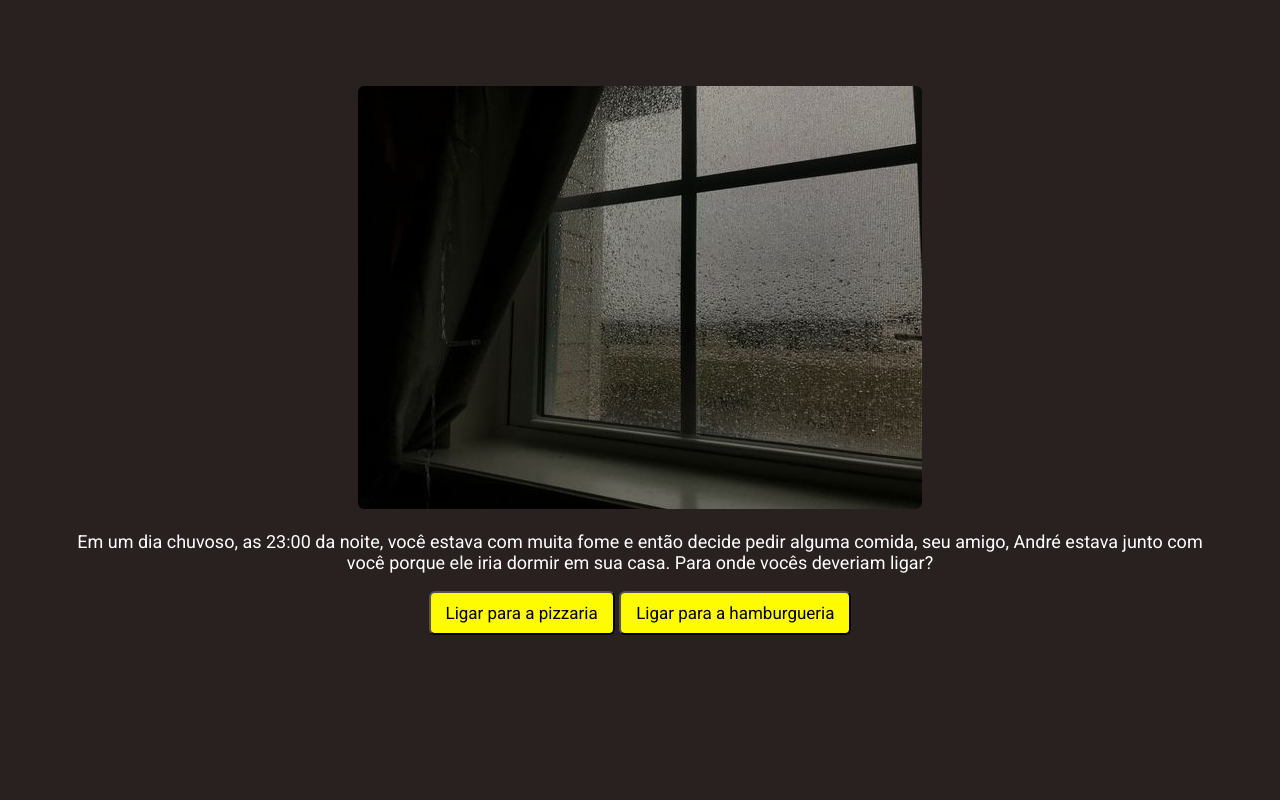
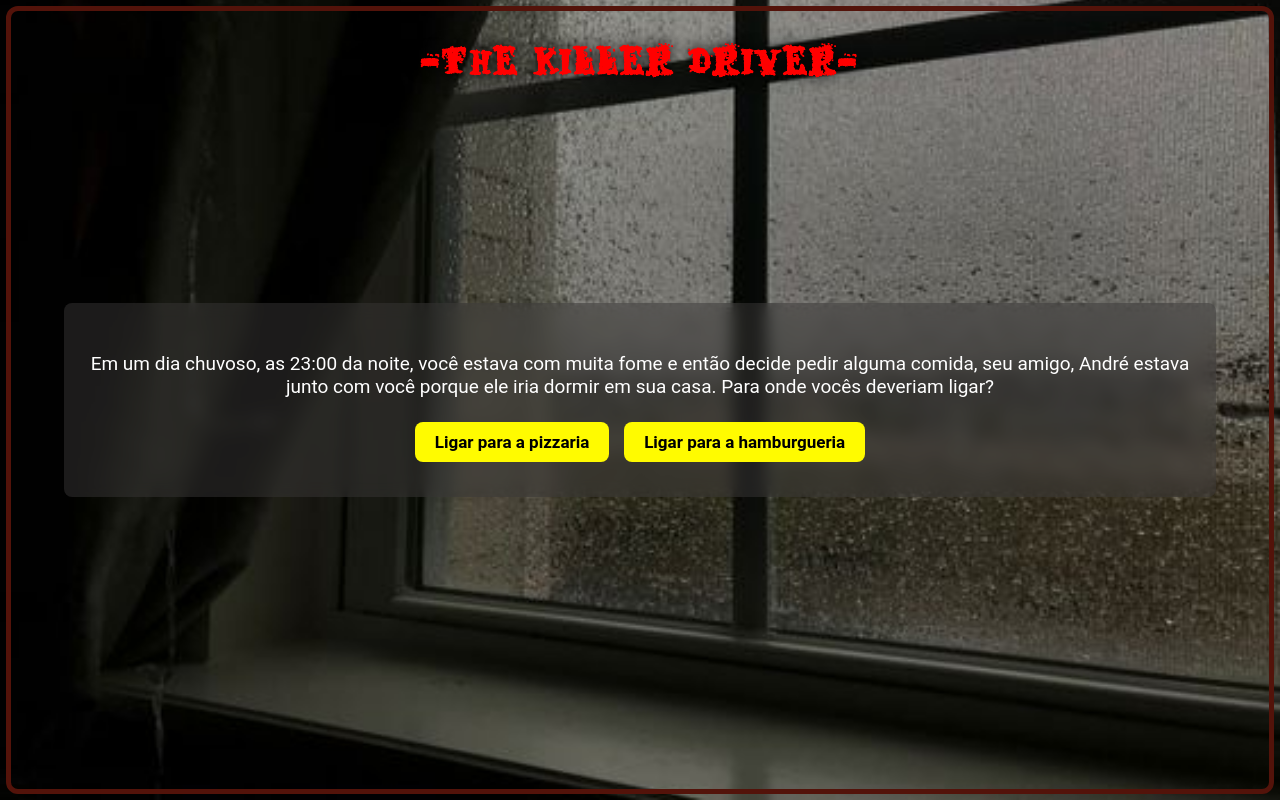
Before and after one commit to Eliasinho123/histaria-assombradas, a plain HTML site: page index.html in a window 1280 px wide. Drawn offline with Linux system fonts and the light colour scheme.

Commit message:
alt files

```diff
--- a/css/style.css
+++ b/css/style.css
@@ -1,15 +1,30 @@
+@font-face {
+    font-family: BlackBoard;
+    src: url(../assets/BlackBoard.ttf);
+}
+
 body {
     background-color: #292020;
     color: rgb(255, 255, 255);
     font-family: "Roboto", serif;
-    font-size: 18px;
+    font-size: 19px;
     display: flex;
     justify-content: center;
     align-items: center;
-    height: 700px;
-    margin: 10px;
-    z-index: 1000;
+    height: 100vh;
+    margin: 0;
     flex-direction: column;
+}
+
+.title{
+    font-size: 38px;
+    font-family: "BlackBoard";
+    font-weight: 900;
+    position: absolute;
+    top: 20px;
+    letter-spacing: 5px;
+    color: #ff0000;
+    text-shadow: 0 0 15px #000;
 }
 
 button {
@@ -17,8 +32,16 @@ button {
     color: rgb(0, 0, 0);
     font-family: "Roboto", serif;
     font-size: 17px;
-    padding: 10px 15px;
-    border-radius: 6px;
+    font-weight: bolder;
+    border: none;
+    padding: 10px 20px;
+    margin: 5px 5px;
+    border-radius: 8px;
+    transition: 0.6s;
+}
+
+button:hover{
+    background-color: #959200;
 }
 
 .passo {
@@ -39,5 +62,30 @@ main {
 }
 
 img{
-    border-radius: 6px;
+    inset: 0;
+    z-index: -1;
+    position: absolute;
+    width: 100%;
+    height: 100vh;
+    object-fit: cover;
+    object-position: bottom center;
 }
+
+body::after{
+    margin: 6px;
+    position: absolute;
+    inset: 0;
+    content: '';
+    background-color: transparent;
+    border: 5px solid rgb(83, 19, 10);
+    border-radius: 12px;
+    z-index: -1;
+}
+
+.text{
+    z-index: 2;
+    background-color: #3b3a3a7a;
+    backdrop-filter: blur(8px);
+    border-radius: 8px;
+    padding: 30px 20px;
+}
--- a/index.html
+++ b/index.html
@@ -6,146 +6,192 @@
     <link rel="stylesheet" href="css/style.css">
     <link rel="preconnect" href="https://fonts.googleapis.com">
     <link rel="preconnect" href="https://fonts.gstatic.com" crossorigin>
-    <link href="https://fonts.googleapis.com/css2?family=Roboto:ital,wght@0,200;0,300;0,400;0,500;0,600;0,700;1,200;1,300;1,400;1,500;1,600;1,700&display=swap" rel="stylesheet">
+    <link href="https://fonts.googleapis.com/css2?family=:Robototal,wght@0,200;0,300;0,400;0,500;0,600;0,700;1,200;1,300;1,400;1,500;1,600;1,700&display=swap" rel="stylesheet">
     <title>The killer driver</title>
 </head>
 <body>
+    <h1 class="title">
+        -The killer driver-
+    </h1>
     <main>
         <div class="passo ativo" id="passo-0">
             <img src="assets/cenario-passo0.jpg" alt="">
+            <div class="text">
                 <p>Em um dia chuvoso, as 23:00 da noite, você estava com muita fome e então decide pedir alguma comida, seu amigo, André estava junto com você porque ele iria dormir em sua casa. Para onde vocês deveriam ligar?</p>
                 <button class="btn-proximo" data-proximo="1">Ligar para a pizzaria</button>
                 <button class="btn-proximo" data-proximo="2">Ligar para a hamburgueria</button>
             </div>
+        </div>
 
         <div class="passo" id="passo-1">
             <img src="assets/cenario-passo1.jpg" alt="">
+            <div class="text">
                 <p>Vocês decidiram ligar para a pizzaria... Um atendente com a voz bem grossa atende sua chamada: "Boa noite, qual seria o pedido de vocês?</p>
                 <button class="btn-proximo" data-proximo="3">Espera, como você sabe que estou com mais alguém?</button>
                 <button class="btn-proximo" data-proximo="4">Hmm... acho que vou querer duas pizzas, calabresa e portuguesa.</button>
             </div>
+        </div>
 
         <div class="passo" id="passo-3">
+            <div class="text">
                 <p>Ninguém respondeu, o atendente desligou, o que devo fazer agora?</p>
                 <button class="btn-proximo" data-proximo="5">Acho que um hamburguer seria uma boa.</button>
                 <button class="btn-proximo" data-proximo="1">Ligar de novo.</button>
             </div>
+        </div>
 
         <div class="passo" id="passo-4">
+            <div class="text">
                 <p>Claro, claro, uma boa opção... já estamos preparando especialmente para você, aguarde e tenha uma boa noite.</p>
                 <button class="btn-proximo" data-proximo="7">hm... ok.</button>
                 <button class="btn-proximo" data-proximo="8">Quanto tempo vai demorar?.</button>
             </div>
+        </div>
 
         <div class="passo" id="passo-5">
+            <div class="text">
                 <p>...</p>
                 <button class="btn-proximo" data-proximo="2">Ligar para a hamburgueria</button>
-
+            </div>
         </div>
 
 
         <div class="passo" id="passo-6">
             <img src="assets/cenario-passo6.jpg" alt="">
+            <div class="text">
                 <p>Você não viu os noticiários? estes crimes geralmente acontecem esse horário, não sabemos quem são os criminosos, eles se disfarçam de entregadores para descobrir o endereço de suas vítimas, ou até mesmo já sabem onde elas moram. Então tome cuidado rapaz, e tenha uma boa noite. Atendente desliga. </p>
                 <button class="btn-proximo" data-proximo="15">Ok... bizarro isso, mas vamos esperar né</button>
                 <button class="btn-proximo" data-proximo="15"> Ouviu essa andré? assassinos pela área, melhor a gente ficar esperto. Vamos esperar agora. </button>
             </div>
+        </div>
 
         <div class="passo" id="passo-2">
             <img src="assets/cenario-passo1.jpg" alt="">
+            <div class="text">
                 <p>Um cara com uma voz animada atende: "Olá caro cliente, o que deseja? espero que você esteja ligado nos crimes que estão acontecendo por entregadores... se eu fosse você eu ficaria esperto.</p>
                 <button class="btn-proximo" data-proximo="13">Vou querer um Xbacon.</button>
                 <button class="btn-proximo" data-proximo="6">Que? O que você sabe sobre isso?</button>
             </div>
+        </div>
 
         <div class="passo" id="passo-13">
             <img src="assets/cenario-passo1.jpg" alt="">
+            <div class="text">
                 <p>OK, já vamos preparar seu pedido, saiu 50,99, reais, pague na entrada. "O atendente desligou"</p>
                 <button class="btn-proximo" data-proximo="15">hm... mas e meu endereço? ele nem sequer perguntou... e como ele sabe que serão dois hamburgueres? ok... vou tirar um cochilo</button>
                 <button class="btn-proximo" data-proximo="15">Ok! obrigado, vou esperar agora.</button>
             </div>
+        </div>
 
         <div class="passo" id="passo-15">
+            <div class="text">
                 <p>Você decidiu tirar um cochilo... você acorda com o seu amigo te cutucando e ele susurra para você "hey, acho que tem algo de estranho acontecendo, a campainha tocou, então fui ver se era a nossa comida, e adivinha? não tinha ninguém lá. Então você decide:?</p>
                 <button class="btn-proximo" data-proximo="16">Sair lá fora e conferir de novo se sua comida chegou. Já faz mais de 1 hora que estamos esperando. </button>
                 <button class="btn-proximo" data-proximo="17">Ficar aqui dentro e olhar pela janela enquanto espera o entregador.</button>
             </div>
+        </div>
 
         <div class="passo" id="passo-16">
             <img src="assets/cenario-passo16.jpg" alt="">
+            <div class="text">
                 <p>Você decide ir lá fora, ainda está chovendo e está bem escuro, quase não dá para ver nada... e de repente uma luz de um veículo é avistada chegando perto e uma moto para na frente da sua casa. Algo de estranho está acontecendo, você sente isso. André te espera do lado de dentro enquanto você:</p>
                 <button class="btn-proximo" data-proximo="18":>Você decide então conversar com o cara da moto.</button>
-            <button class="btn-proximo" data-proximo="19":>Entrar em casa, esse não o entregador, corra.</button>
+                <button class="btn-proximo" data-proximo="19":>Entrar em casa, esse não é o entregador, corra.</button>
+            </div>
         </div>
 
         <div class="passo" id="passo-18">
+            <div class="text">
                 <p>Você se aproxima do homem que sai da moto e vai diretamente a você, e então você escuta uma voz parecida com aquela que você estava falando no telefone.</p>
                 <button class="btn-proximo" data-proximo="20">Hm... boa noite senhor, estava aguardando um pedido de hamburguer, você é o entregador?</button>
                 <button class="btn-proximo" data-proximo="21">Você não fala nada e para e começa a observar o rapaz sair da moto e ir lentamente em sua direção.</button>
             </div>
+        </div>
 
         <div class="passo" id="passo-20">
             <img src="assets/cenario-passo20.jpg" alt="">
+            <div class="text">
                 <p>O homem começa a andar cada vez mais rapido em sua direção, você percebe e começa a correr para dentro de casa, mas quando bate desesperadamente na porte, ela está fechada e seu amigo... infelizmente desapareceu, não importa o quanto você grite, ninguém irá te salvar agora.
                     Você olha para trás e ele está tão proximo... sua visão escurece e você sente uma dor aguniante em seu peito. Uma faca atravessou seu coração e agora você não poderá comer mais seu delicioso hamburguer. Você morreu.
                     Final: Ruim.
                 </p>
             </div>
+        </div>
 
         <div class="passo" id="passo-19">
+            <div class="text">
                 <p>Você decide correr e voltar para trás antes que seja tarde, você avista na janela seu amigo André batendo desesperadamente no vidro da janela, você não consegue escutar, mas ele aponta para um pedaço de galho no chão. Você pega o galho rapidamente e tenta se defender do cara que muito provavelmente era um assassino e você era a próxima vítima dele.
                     O que você faz?
                 </p>
                 <button class="btn-proximo" data-proximo="22">Mata-lo.</button>
                 <button class="btn-proximo" data-proximo="23">Desistir.</button>
             </div>
+        </div>
 
         <div class="passo" id="passo-22">
             <img src="assets/cenario-passo22.jpg" alt="">
+            <div class="text">
                 <p>Você decide então se defender, mas infelizmente você acerta o homem na cabeça, então você liga para a polícia e explica o que aconteceu. Você é um assassino agora. Final: A vingança </p>
+            </div>
         </div>
 
         <div class="passo" id="passo-23">
             <img src="assets/cenario-passo23.jpg" alt="">
+            <div class="text">
                 <p>Ele corre até você e enfia uma faca em sua barriga, sua visão começa a escurecer e então... você morreu. Final: Você é um covarde.</p>
+            </div>
         </div>
 
         <div class="passo" id="passo-17">
             <img src="assets/cenario-passo17.jpg" alt="">
+            <div class="text">
                 <p>Você observa a janela, aquele homem sai da moto e fica parado em frente a sua casa... você fica assutado pois ele não se mexe, e parece como se ele estivesse te encarando olho no olho. André então pergunta "Quem é ele? vou ir lá ver" André sai para fora de casa e você começa olhar a interação dele com o homem lá fora. André começa a correr, você não entende o motivo... o Homem estranho começou a correr em direção ao André.</p>
                 <button class="btn-proximo" data-proximo="25">Se esconder.</button>
                 <button class="btn-proximo" data-proximo="24">Ligar para a polícia.</button>
             </div>
+        </div>
 
         <div class="passo" id="passo-24">
             <img src="assets/cenario-passo24.jpg" alt="">
+            <div class="text">
                 <p>Você ligou para a polícia: "Alô? Há um assassino do lado de fora perseguindo o meu amigo! o endereço é ********** por favor, me ajuda" "Estamos a caminho" a polícia disse. Enquanto você ligava para a polícia, alguém estava com você, bem atrás de você. Você é apagado por um homem mascarado, onde a sua ultima visão antes de morrer, foi ele te arrastando para o porão pelos pés. A polícia chega na sua casa e começa a investigar a casa, encontram um corpo jogado no chão e com sangue por todo lado. Você morreu. Final: A polícia</p>
+            </div>
         </div>
 
         <div class="passo" id="passo-25">
             <img src="assets/cenario-passo25.jpg" alt="">
+            <div class="text">
                 <p>Você decide se esconder no porão de sua casa, onde planejava ficar sem ser visto até o amanhecer. Você está seguro agora. ou será que... TINHA ALGUÉM COMIGO Final secreto: Eu morri? </p>
+            </div>
         </div>
 
         <div class="passo" id="passo-9">
             <img src="assets/cenario-passo9.jpg" alt="">
+            <div class="text">
                 <p>Você esperou uns 30 mintutos até que escuta um barulho de moto do lado de fora, André diz que é o entregador, então você decide ir ver. Wow! pizza, eu e andré comemos a pizza a noite toda, aproveitamos e assistimos um filme mas espera... tem alguém na janela. Final: Bom?</p>
+            </div>
         </div>
 
         <div class="passo" id="passo-8">
+            <div class="text">
                 <p>Cerca de 30 à 60 minutos, tenha uma boa noite, ah, antes que eu me esqueça, saiu 70,00 reais as duas pizzas.</p>
                 <button class="btn-proximo" data-proximo="9">OK, obrigado. Você decide esperar.</button>
                 <button class="btn-proximo" data-proximo="9">Boa noite.</button>
             </div>
+        </div>
 
         <div class="passo" id="passo-21">
+            <div class="text">
                 <p>Você não teve nenhuma reação pois ficou em choque. Ele te pegou, não há mais nada que você possa fazer agora... "shh, descanse" uma voz grossa fala com você e então sua visão escurece e você para de sentir aquela dor insuportável em seu peito. Final: ??? Por que?</p>
+            </div>
         </div>
 
         <div class="passo" id="passo-7">
+            <div class="text">
                 <p>Sua pizza já já chegará, custou 70,00 reais, tenha uma boa noite. O atendente desligou.</p>
                 <button class="btn-proximo" data-proximo="9">Ok! boa noite.</button>
                 <button class="btn-proximo" data-proximo="9">Esperar.</button>
+            </div>
         </div>
 
     </main>
```
Also changed, not shown: assets/BlackBoard.ttf (added). Lines whose indentation alone changed are shown as unchanged.
